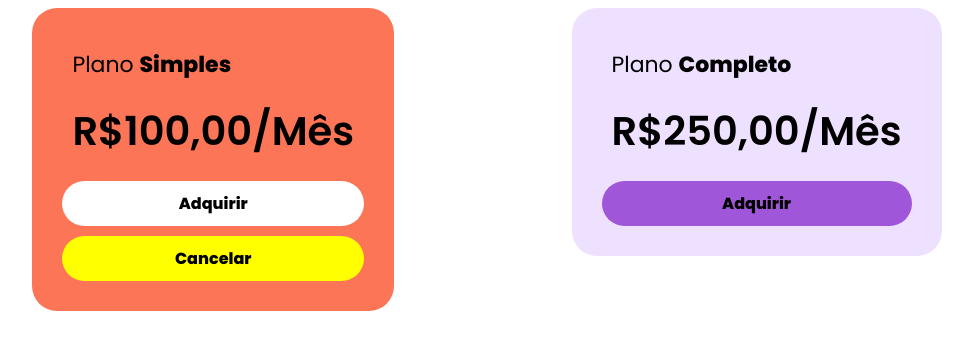
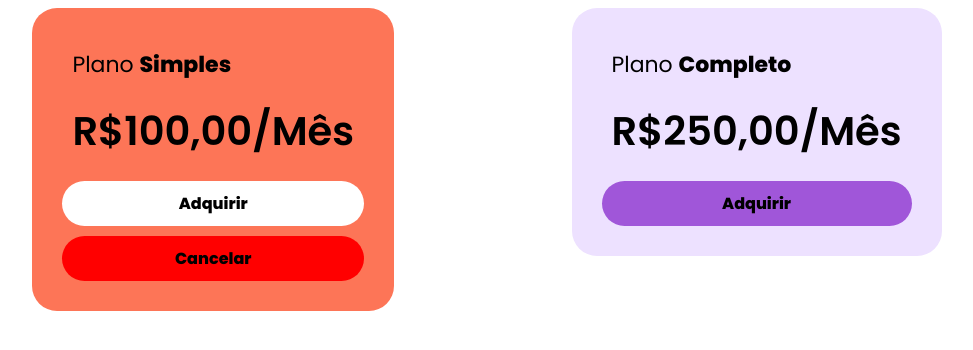
Before and after one commit to leticiareginajf/project-components, an Angular app: page / in a window 1280 px wide. Shown: the top 350 px of the page, without its empty margins (153-1126 px from the left). Built offline with nearby package versions, Linux system fonts and the light colour scheme.

Commit message:
Atualizando Card Cancel

```diff
--- a/src/app/card-button-cancel/card-button-cancel.component.css
+++ b/src/app/card-button-cancel/card-button-cancel.component.css
@@ -1,3 +1,10 @@
-.card-cancel-button {
-    color: blue;
-  }
+    .card-cancel-button {
+      font-size: 16px;
+      text-align: center;
+      margin-top: 10px;
+      border-radius: 25px;
+      background-color: red;
+      cursor: pointer;
+      font-weight: bold;
+      padding: 10px;
+    }
--- a/src/app/card-button-cancel/card-button-cancel.component.ts
+++ b/src/app/card-button-cancel/card-button-cancel.component.ts
@@ -4,25 +4,6 @@ import { Component } from '@angular/core';
   selector: 'app-card-button-cancel',
   templateUrl: './card-button-cancel.component.html',
   styleUrl: './card-button-cancel.component.css',
-  styles: [
-    `
-      .card-cancel-button {
-        font-size: 16px;
-        text-align: center;
-        margin-top: 10px;
-        border-radius: 25px;
-        background-color: red;
-        cursor: pointer;
-        font-weight: bold;
-        padding: 10px;
-      }
-    `,
-    `
-    .card-cancel-button {
-      background-color: yellow;
-    }
-  `
-    ],
 })
 export class CardButtonCancelComponent {
 
```
